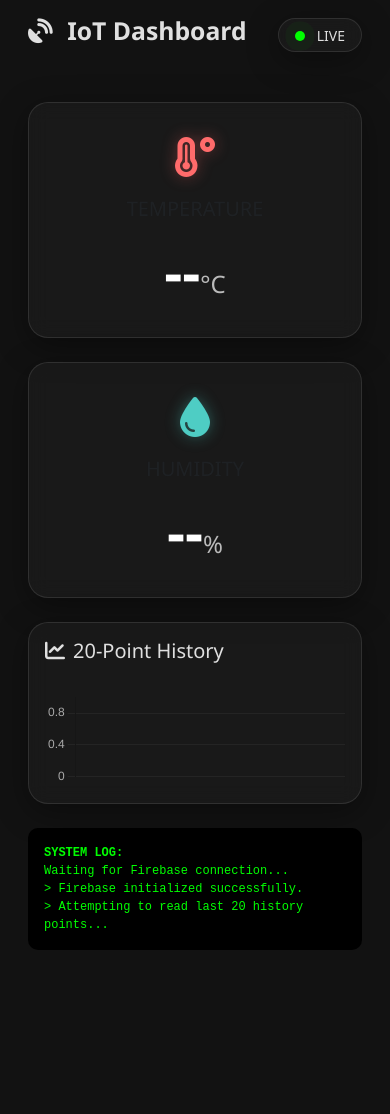
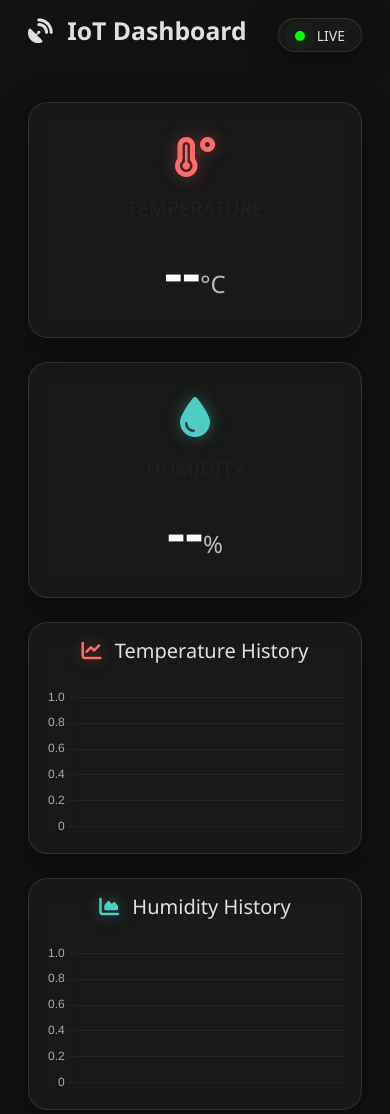
Before and after one commit to spacewalkie/iot-dashboard, a plain HTML site: page index.html in a window 390 px wide. Before the commit the page ends 966 px from the top, so only its background shows below. Drawn offline with nearby package versions, Linux system fonts and the light colour scheme; no server answers.

Commit message:
Update index.html

```diff
--- a/index.html
+++ b/index.html
@@ -3,18 +3,20 @@
 <head>
   <meta charset="UTF-8">
   <meta name="viewport" content="width=device-width, initial-scale=1.0">
-  <title>IoT Dashboard v2</title>
+  <title>IoT Dashboard v3</title>
 
   <link href="https://cdn.jsdelivr.net/npm/bootstrap@5.3.0/dist/css/bootstrap.min.css" rel="stylesheet">
   <link href="https://cdnjs.cloudflare.com/ajax/libs/font-awesome/6.4.0/css/all.min.css" rel="stylesheet">
 
   <style>
-    /* Dark Theme Setup */
+    /* Dark Theme */
     body {
       background-color: #121212;
       color: #e0e0e0;
       font-family: 'Segoe UI', Tahoma, Geneva, Verdana, sans-serif;
     }
+
+    /* Glassmorphism */
     .glass-card {
       background: rgba(30, 30, 30, 0.6);
       backdrop-filter: blur(10px);
@@ -23,12 +25,16 @@
       border-radius: 20px;
       box-shadow: 0 8px 32px 0 rgba(0, 0, 0, 0.37);
     }
+
     .stat-card:hover { transform: translateY(-5px); transition: transform 0.3s ease; }
+
     .icon-box { font-size: 2.5rem; margin-bottom: 10px; }
     .temp-color { color: #ff6b6b; text-shadow: 0 0 15px rgba(255, 107, 107, 0.4); }
     .hum-color  { color: #4ecdc4; text-shadow: 0 0 15px rgba(78, 205, 196, 0.4); }
+
     .value-text { font-size: 3.5rem; font-weight: 700; margin: 0; }
     .unit { font-size: 1.5rem; font-weight: 400; opacity: 0.7; }
+
     .status-dot {
       height: 10px; width: 10px; background-color: #00ff00; border-radius: 50%;
       display: inline-block; box-shadow: 0 0 10px #00ff00; animation: pulse 2s infinite;
@@ -67,14 +73,22 @@
       </div>
     </div>
 
+    <div class="row g-4">
+
+      <div class="col-md-6">
         <div class="glass-card p-3 p-md-4">
-      <h5 class="mb-4"><i class="fas fa-chart-line me-2"></i>20-Point History</h5>
-      <canvas id="myChart" height="100"></canvas>
+          <h5 class="mb-4 text-center"><i class="fas fa-chart-line me-2 temp-color"></i> Temperature History</h5>
+          <canvas id="tempChart" height="150"></canvas>
+        </div>
       </div>
 
-    <div class="mt-4 p-3" style="background: #000; color: #0f0; font-family: monospace; border-radius: 10px; font-size: 12px;">
-      <strong>SYSTEM LOG:</strong><br>
-      <span id="debug-log">Waiting for Firebase connection...</span>
+      <div class="col-md-6">
+        <div class="glass-card p-3 p-md-4">
+          <h5 class="mb-4 text-center"><i class="fas fa-chart-area me-2 hum-color"></i> Humidity History</h5>
+          <canvas id="humChart" height="150"></canvas>
+        </div>
+      </div>
+
     </div>
 
   </div>
@@ -82,7 +96,6 @@
   <script src="https://cdn.jsdelivr.net/npm/chart.js"></script>
 
   <script type="module">
-    // --- IMPORTING STABLE VERSION 10.13.1 ---
     import { initializeApp } from "https://www.gstatic.com/firebasejs/10.13.1/firebase-app.js";
     import { getDatabase, ref, onValue, query, limitToLast } from "https://www.gstatic.com/firebasejs/10.13.1/firebase-database.js";
 
@@ -98,37 +111,28 @@
       measurementId: "G-SG64WXJPV0"
     };
 
-    // Helper to print logs to the black box on screen
-    function log(msg) {
-        const logBox = document.getElementById('debug-log');
-        logBox.innerHTML += "<br>> " + msg;
-        console.log(msg);
-    }
-
-    try {
     const app = initializeApp(firebaseConfig);
     const db = getDatabase(app);
-        log("Firebase initialized successfully.");
 
     // --- CHART SETUP ---
-        const ctx = document.getElementById('myChart').getContext('2d');
-        let gradient = ctx.createLinearGradient(0, 0, 0, 400);
-        gradient.addColorStop(0, 'rgba(255, 107, 107, 0.5)');
-        gradient.addColorStop(1, 'rgba(255, 107, 107, 0)');
 
-        const myChart = new Chart(ctx, {
+    // 1. Temperature Chart Setup
+    const ctxTemp = document.getElementById('tempChart').getContext('2d');
+    let gradTemp = ctxTemp.createLinearGradient(0, 0, 0, 400);
+    gradTemp.addColorStop(0, 'rgba(255, 107, 107, 0.5)'); // Red Glow
+    gradTemp.addColorStop(1, 'rgba(255, 107, 107, 0)');
+
+    const tempChart = new Chart(ctxTemp, {
         type: 'line',
         data: {
             labels: [],
             datasets: [{
-                    label: 'Temperature',
+                label: 'Temp (°C)',
                 data: [],
                 borderColor: '#ff6b6b',
-                    backgroundColor: gradient,
-                    borderWidth: 3,
-                    pointBackgroundColor: '#fff',
-                    pointBorderColor: '#ff6b6b',
-                    pointRadius: 4,
+                backgroundColor: gradTemp,
+                borderWidth: 2,
+                pointRadius: 3,
                 tension: 0.4,
                 fill: true
             }]
@@ -137,61 +141,87 @@
             responsive: true,
             plugins: { legend: { display: false } },
             scales: {
-                    x: { display: false },
+                x: { display: true, grid: { color: 'rgba(255,255,255,0.05)' }, ticks: { color: '#666' } },
                 y: { grid: { color: 'rgba(255,255,255,0.05)' }, ticks: { color: '#aaa' } }
             }
         }
     });
 
-        // --- 1. LISTENING TO LIVE SENSORS (For Big Numbers) ---
-        const sensorsRef = ref(db, 'sensors');
-        onValue(sensorsRef, (snapshot) => {
+    // 2. Humidity Chart Setup
+    const ctxHum = document.getElementById('humChart').getContext('2d');
+    let gradHum = ctxHum.createLinearGradient(0, 0, 0, 400);
+    gradHum.addColorStop(0, 'rgba(78, 205, 196, 0.5)'); // Cyan Glow
+    gradHum.addColorStop(1, 'rgba(78, 205, 196, 0)');
+
+    const humChart = new Chart(ctxHum, {
+        type: 'line',
+        data: {
+            labels: [],
+            datasets: [{
+                label: 'Humidity (%)',
+                data: [],
+                borderColor: '#4ecdc4',
+                backgroundColor: gradHum,
+                borderWidth: 2,
+                pointRadius: 3,
+                tension: 0.4,
+                fill: true
+            }]
+        },
+        options: {
+            responsive: true,
+            plugins: { legend: { display: false } },
+            scales: {
+                x: { display: true, grid: { color: 'rgba(255,255,255,0.05)' }, ticks: { color: '#666' } },
+                y: { grid: { color: 'rgba(255,255,255,0.05)' }, ticks: { color: '#aaa' } }
+            }
+        }
+    });
+
+    // --- FIREBASE LISTENERS ---
+
+    // 1. LIVE DATA (Big Numbers)
+    onValue(ref(db, 'sensors'), (snapshot) => {
       const data = snapshot.val();
       if(data) {
         document.getElementById('tempValue').innerText = data.temperature;
         document.getElementById('humValue').innerText = data.humidity;
-            log("Received Live Update: " + data.temperature + "C");
-          } else {
-            log("Connected, but 'sensors' node is empty.");
       }
-        }, (error) => {
-            log("ERROR reading /sensors: " + error.message);
     });
 
-        // --- 2. LISTENING TO HISTORY (For Graph) ---
-        log("Attempting to read last 20 history points...");
+    // 2. HISTORY DATA (Graphs)
     const historyRef = query(ref(db, 'history'), limitToLast(20));
 
     onValue(historyRef, (snapshot) => {
-          if (!snapshot.exists()) {
-             log("History node is empty. Wait for NodeMCU to send data.");
-             return;
-          }
+      if (!snapshot.exists()) return;
 
-          // Clear chart data
-          myChart.data.labels = [];
-          myChart.data.datasets[0].data = [];
+      // Reset Arrays
+      const labels = [];
+      const tempData = [];
+      const humData = [];
 
-          let count = 0;
+      let counter = 1;
+
       snapshot.forEach((childSnapshot) => {
          const entry = childSnapshot.val();
-             if (entry.temperature) {
-                 // Add to graph
-                 myChart.data.labels.push("");
-                 myChart.data.datasets[0].data.push(entry.temperature);
-                 count++;
+         // Push data
+         if (entry.temperature && entry.humidity) {
+             labels.push(counter++); // Simple sequential time label
+             tempData.push(entry.temperature);
+             humData.push(entry.humidity);
          }
       });
 
-          myChart.update();
-          log("Graph updated with " + count + " history points.");
-        }, (error) => {
-             log("ERROR reading /history: " + error.message);
+      // Update Temp Chart
+      tempChart.data.labels = labels;
+      tempChart.data.datasets[0].data = tempData;
+      tempChart.update();
+
+      // Update Hum Chart
+      humChart.data.labels = labels;
+      humChart.data.datasets[0].data = humData;
+      humChart.update();
     });
-
-    } catch (e) {
-        log("CRITICAL ERROR: " + e.message);
-    }
   </script>
 </body>
 </html>
```
Lines whose indentation alone changed are shown as unchanged.
